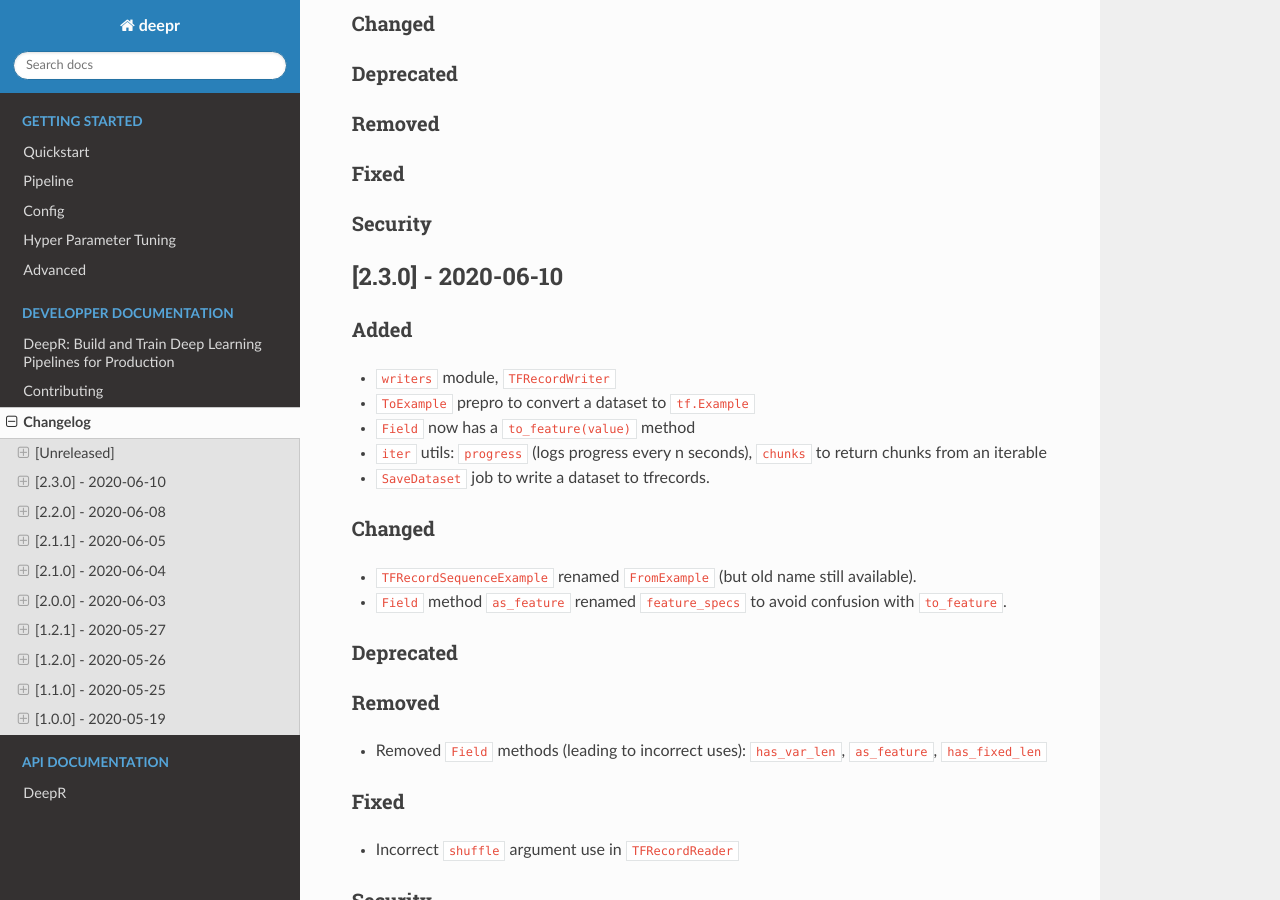
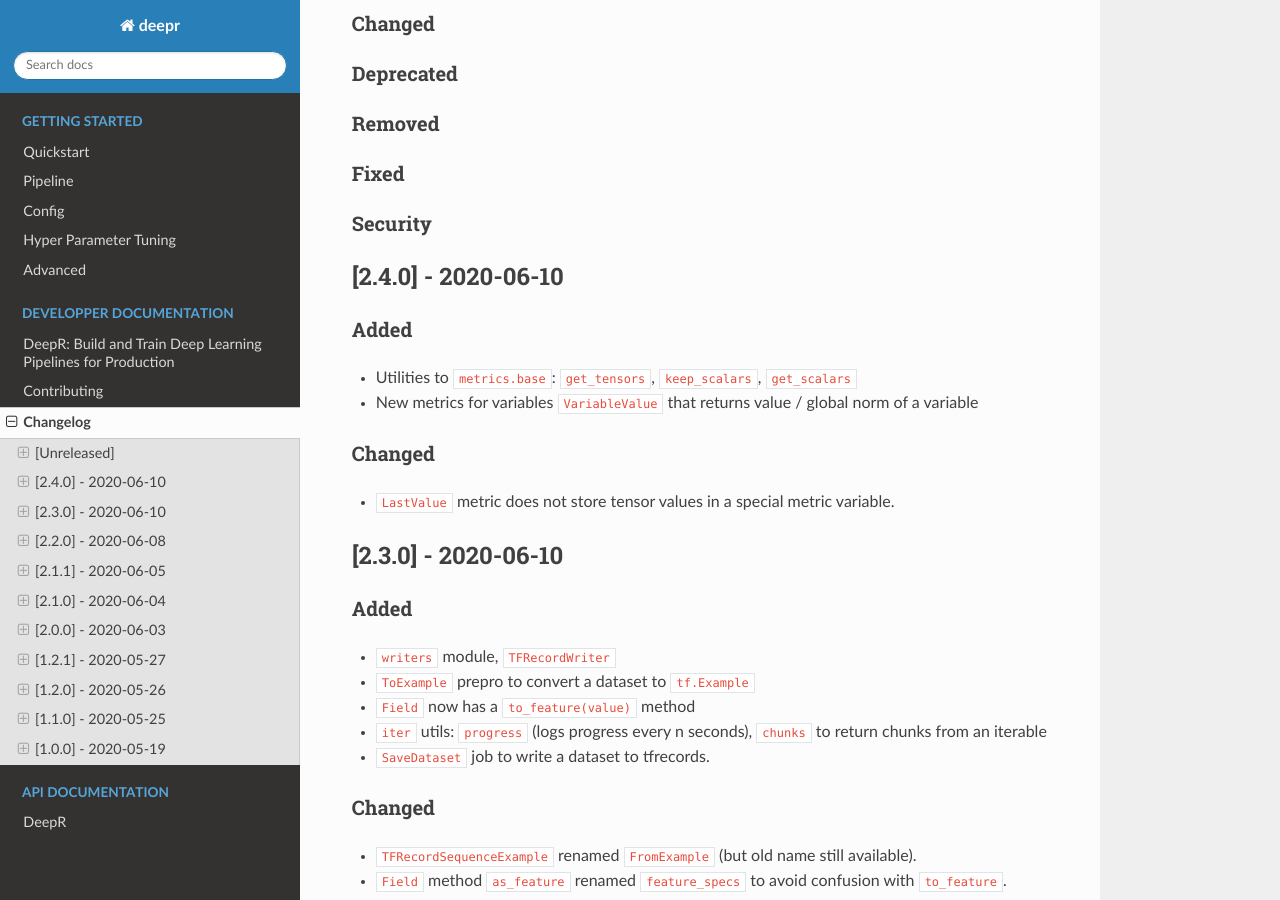
Before and after one commit to criteo/deepr, a Sphinx documentation site: the page built from docs/CHANGELOG.rst, in a window 1280 px wide and 900 px high, scrolled down 352 px. Built offline with Sphinx 7.4.7 and the Read the Docs theme 2.0.0, drawn with Linux system fonts in a browser that asks for light colours; pages that are not in the unit, such as notebooks, are missing from menus; some of the changed text lies outside the part shown.

Commit message:
Release 2.4.0

```diff
--- a/deepr/version.py
+++ b/deepr/version.py
@@ -1,4 +1,4 @@
 # pylint: disable=all
 
-__version__ = "2.3.0"
+__version__ = "2.4.0"
 __author__ = "Criteo"
--- a/docs/CHANGELOG.rst
+++ b/docs/CHANGELOG.rst
@@ -22,6 +22,19 @@ Fixed
 ~~~~~
 Security
 ~~~~~~~~
+
+[2.4.0] - 2020-06-10
+--------------------
+
+Added
+~~~~~
+- Utilities to ``metrics.base``: ``get_tensors``, ``keep_scalars``, ``get_scalars``
+- New metrics for variables ``VariableValue`` that returns value / global norm of a variable
+
+Changed
+~~~~~~~
+- ``LastValue`` metric does not store tensor values in a special metric variable.
+
 
 [2.3.0] - 2020-06-10
 --------------------
@@ -110,6 +123,7 @@ Security
 ~~~~~~~~
 
 
+
 [2.0.0] - 2020-06-03
 --------------------
 
```
Also changed, not shown: other parts of docs/CHANGELOG.rst (+0 -5 lines), docs/API/core.rst (+27 -2 lines), 1 other file.
